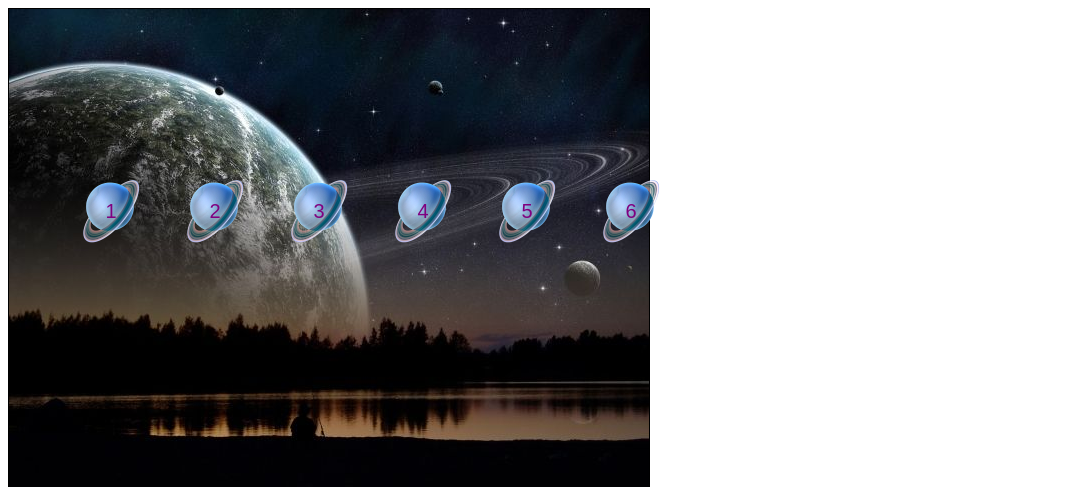
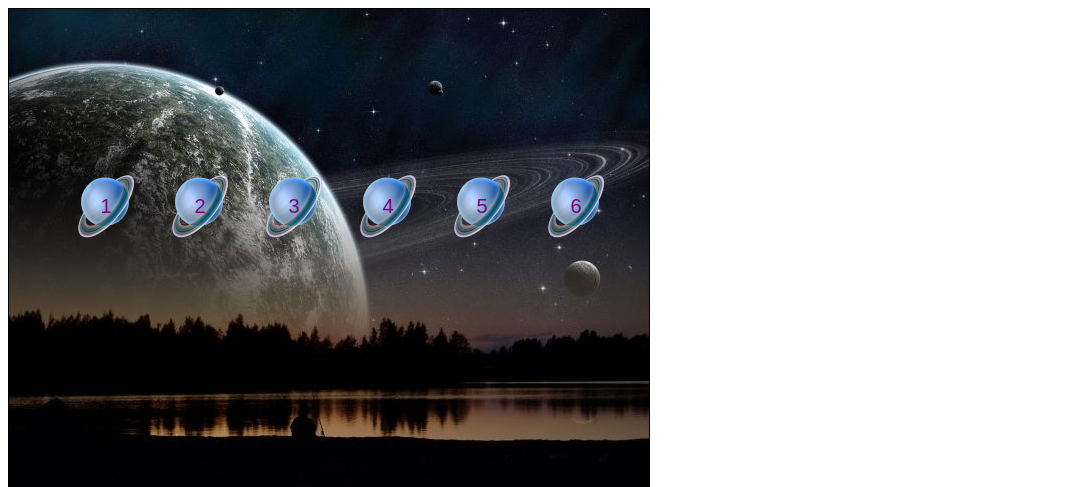
Before and after one commit to lucia2cv/Multimedia, a plain HTML site: page practica/index.html in a window 1280 px wide. Both pictures are taken after a click on the picture 295 px from the left and 282 px from the top of the page. Shown: the top 487 px of the page, without its empty margins (0-1065 px from the left). Drawn offline with Linux system fonts and the light colour scheme.

Commit message:
final Assets

```diff
--- a/practica/game.js
+++ b/practica/game.js
@@ -509,24 +509,24 @@ var levels = {
 		},
 		//level 5
 		{
-			foreground: 'scifiLandscape',
-			background: 'cassiopeia',
+			foreground: 'paisajePlantas',
+			background: 'sagitario',
 			entities: [{type:"ground", name:"dirt", x:500,y:440,width:1000,height:20,isStatic:true},
 			{type:"ground", name:"panel", x:185,y:390,width:30,height:80,isStatic:true},
 
-			{type:"block", name:"cristales", x:410,y:310,angle:90,width:250,height:25},
-			{type:"block", name:"cristales", x:700,y:310,angle:90,width:250,height:25},
-			{type:"block", name:"cristales", x:553,y:170,width:445,height:25},
+			{type:"block", name:"cristales", x:530,y:310,angle:90,width:250,height:25},
+			{type:"block", name:"cristales", x:820,y:310,angle:90,width:250,height:25},
+			{type:"block", name:"cristales", x:655,y:170,width:445,height:25},
 
-			{type:"block", name:"panel", x:530,y:380,angle:90,width:100,height:25},
-			{type:"block", name:"cristales", x:605,y:380,angle:90,width:100,height:25},
-			{type:"block", name:"panel", x:560,y:335,width:160,height:25},
+			{type:"block", name:"panel", x:625,y:380,angle:90,width:100,height:25},
+			{type:"block", name:"cristales", x:710,y:380,angle:90,width:100,height:25},
+			{type:"block", name:"panel", x:670,y:340,width:160,height:25},
 
-			{type:"block", name:"panel", x:590, y:290, angle:90, width:100, height:25},
+			{type:"block", name:"panel", x:660, y:290, angle:90, width:100, height:25},
 
-			{type:"villain", name:"neptune",x:545,y:290},
-			{type:"villain", name:"jupiter",x:555,y:400},
-			{type:"villain", name:"tierra",x:735,y:410},
+			{type:"villain", name:"neptune",x:640,y:290},
+			{type:"villain", name:"jupiter",x:655,y:400},
+			{type:"villain", name:"tierra",x:855,y:410},
 
 			{type:"hero", name:"meteor1",x:30,y:415},
 			{type:"hero", name:"meteor2",x:80,y:405},
@@ -536,8 +536,8 @@ var levels = {
 
 		//level 6
 		{
-			foreground: 'scifiLandscape',
-			background: 'cassiopeia',
+			foreground: 'blueIce',
+			background: 'capricorn',
 			entities: [
 			{type:"ground", name:"dirt", x:500,y:440,width:1000,height:20,isStatic:true},
 			{type:"ground", name:"panel", x:185,y:390,width:30,height:80,isStatic:true},
--- a/practica/styles.css
+++ b/practica/styles.css
@@ -44,7 +44,7 @@
 	padding-left: 50px;
 }
 #levelselectscreen input {
-	margin: 20px;
+	margin: 15px;
 	cursor: pointer;
 	background: url(Assets/images/icons/uranus.png) no-repeat;
 	color: purple;
```
Also changed, not shown: practica/Assets/images/backgrounds/blueIce.png (added), practica/Assets/images/backgrounds/capricorn.png (added), practica/Assets/images/backgrounds/paisajePlantas.png (added), practica/Assets/images/backgrounds/sagitario.png (added), practica/Assets/images/marcoRedondo.png (added).
